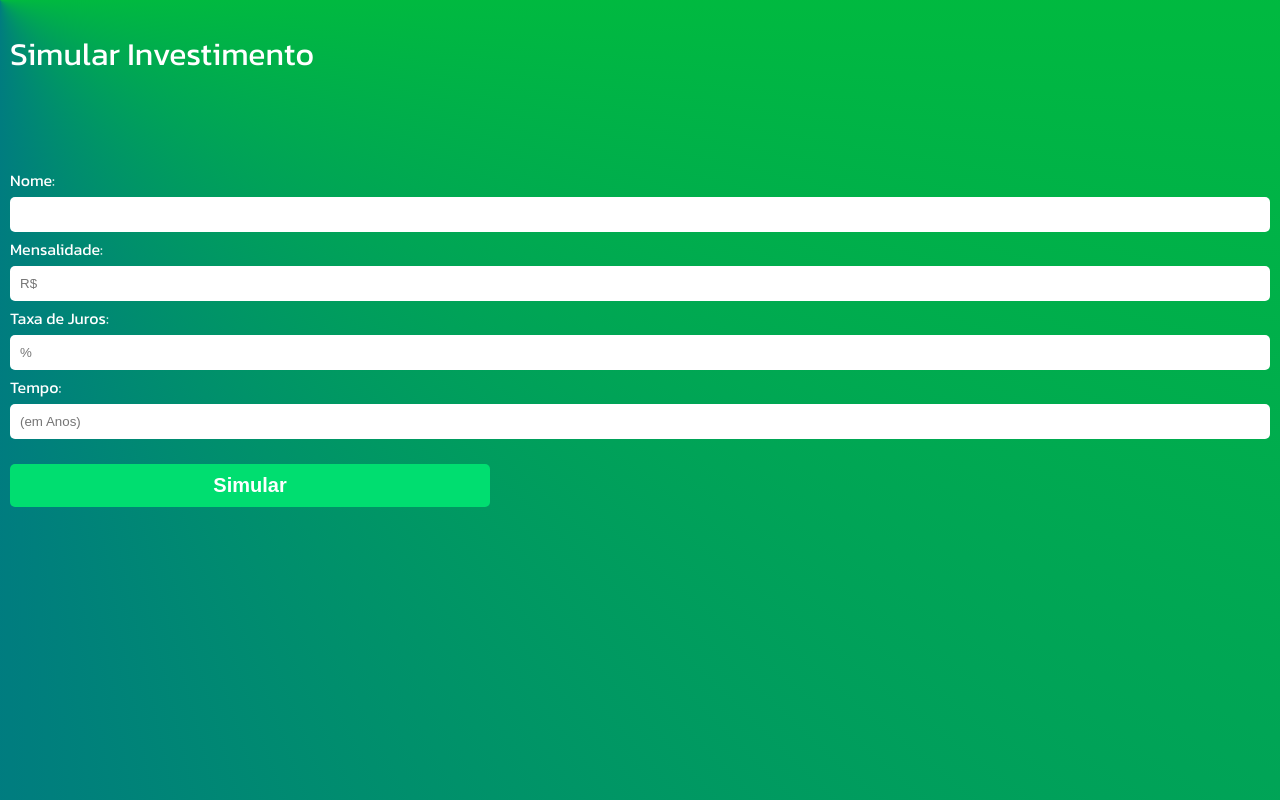
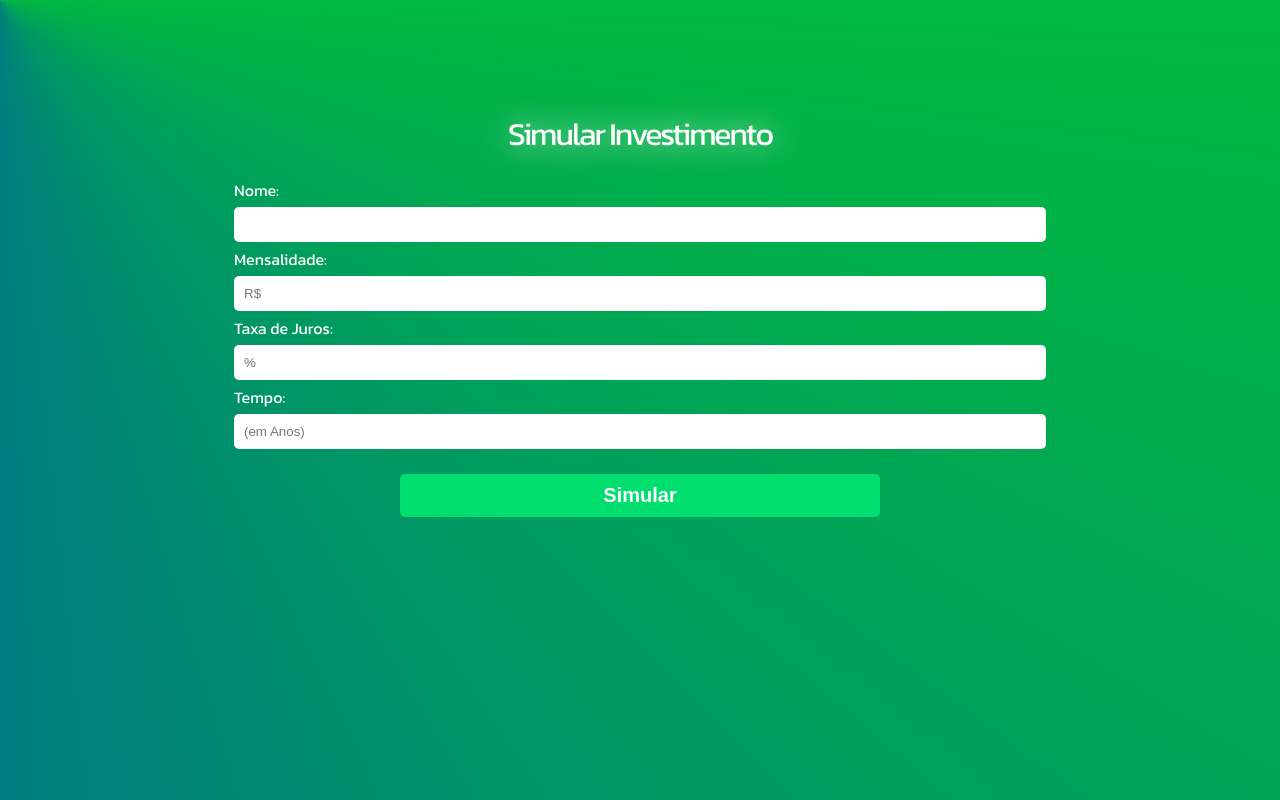
Before and after one commit to guilhermefmdev/teste-juros-compostos, a plain HTML site: page index.html in a window 1280 px wide. Drawn offline with Linux system fonts and the light colour scheme.

Commit message:
refactor: page styles for desktop

```diff
--- a/index.html
+++ b/index.html
@@ -37,6 +37,9 @@
 
             h1 {
                 margin: 20px 0 90px 0;
+                letter-spacing: -2px;
+                text-shadow: 0 0 1em rgba(255, 255, 255, 0.863);
+
             }
             form {
                 display: flex;
@@ -59,6 +62,7 @@
 
             form button:hover {
                 background-color: rgb(1, 201, 101);
+                border: 2px solid green;
             }
 
             form input {
@@ -103,14 +107,38 @@
 
             }
 
+            @media (min-width: 500px){
+                .wrapper{
+                    width: 65%;
+                    margin: 0 auto;
+                }
+
+                header {
+                    display: flex;
+                    align-items: center;
+                    justify-content: center;
+                }
+
+                h1 {
+                    margin: 100px 0 20px 0;
+                }
+
+                form button {
+                    align-self: center;
+                    width: 480px;
+                }
+
+
+            }
     </style>
 </head>
 <body>
 
 
     <div class="wrapper">
-
-        <h1>Simular Investimento</h1>
+        <header>
+            <h1>Simular Investimento</h1>
+        </header>
 
         <form id="form">
             <label>
```
